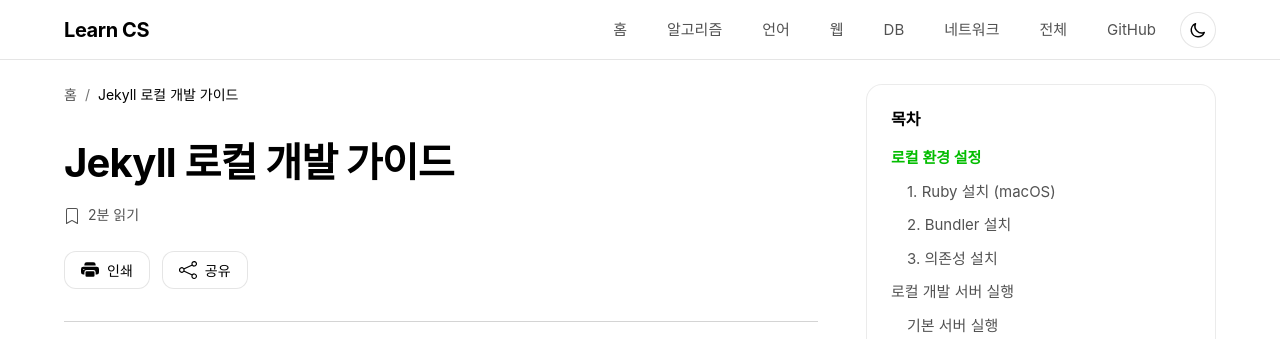
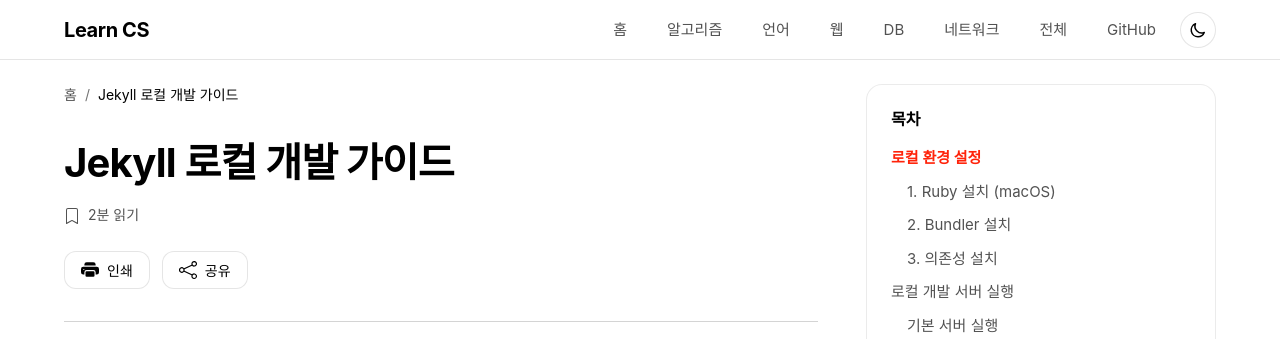
Before and after one commit to lledellebell/learn-cs, a Jekyll site: the page built from JEKYLL_SETUP.md, in a window 1280 px wide. Shown: the top 339 px of the page. Built offline with Jekyll 4.4.1, drawn with Linux system fonts in a browser that asks for light colours; our own code applies the rules of GitHub Pages for plain Markdown files; comment, search, counter and statistics services are not loaded.

Commit message:
style: primary 색상 변경

```diff
--- a/assets/css/custom.css
+++ b/assets/css/custom.css
@@ -20,7 +20,7 @@
   --color-gray-900: #171717;
 
   /* Semantic Colors */
-  --color-primary: #03bd00;
+  --color-primary: #ff230a;
   --color-text: var(--color-black);
   --color-text-secondary: var(--color-gray-600);
   --color-text-muted: var(--color-gray-500);
```
